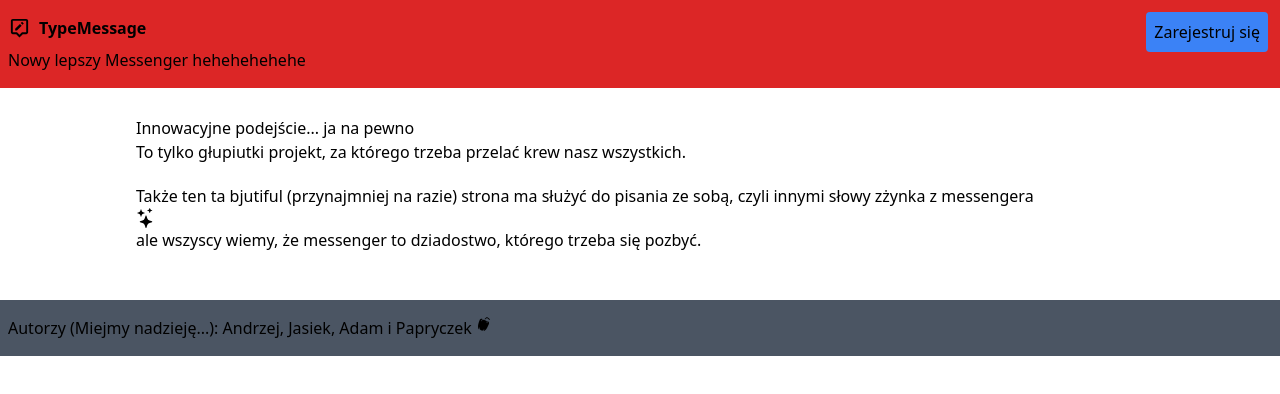
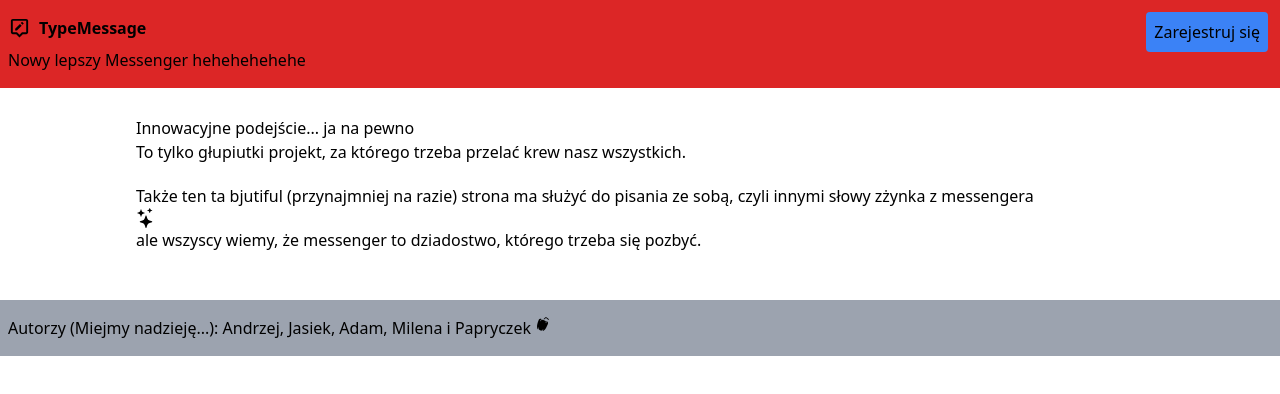
Before and after one commit to JaxPlus/TypeMessage, a React (Vite) app: page / in a window 1280 px wide. Shown: the top 394 px of the page. Built offline with nearby package versions, Linux system fonts and the light colour scheme.

Commit message:
Zrobiłem lekkie zmiany bo Milena jednak też chce robić to

```diff
--- a/src/components/Footer.tsx
+++ b/src/components/Footer.tsx
@@ -2,9 +2,9 @@ import { GiBellPepper } from "react-icons/gi";
 
 export default function Footer() {
   return (
-    <footer className="bg-gray-600 p-2 w-screen box-border">
+    <footer className="bg-gray-400 p-2 w-screen box-border">
       <p className="my-2 flex flex-row">
-        Autorzy (Miejmy nadzieję...): Andrzej, Jasiek, Adam i Papryczek{" "}
+        Autorzy (Miejmy nadzieję...): Andrzej, Jasiek, Adam, Milena i Papryczek{" "}
         <GiBellPepper className="ml-1" />
       </p>
     </footer>
```
